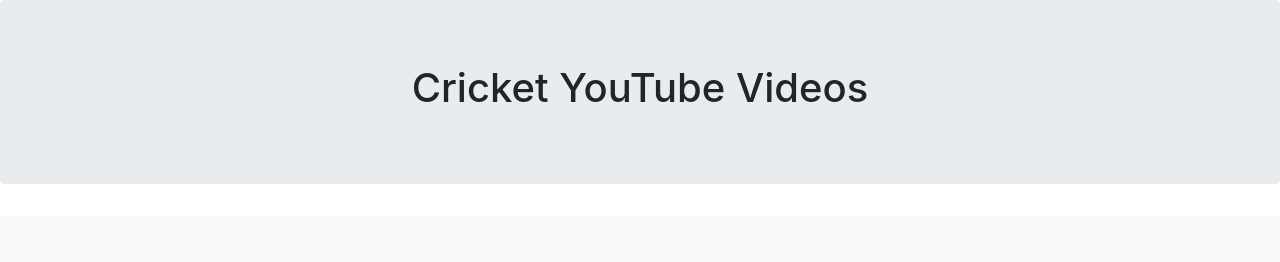
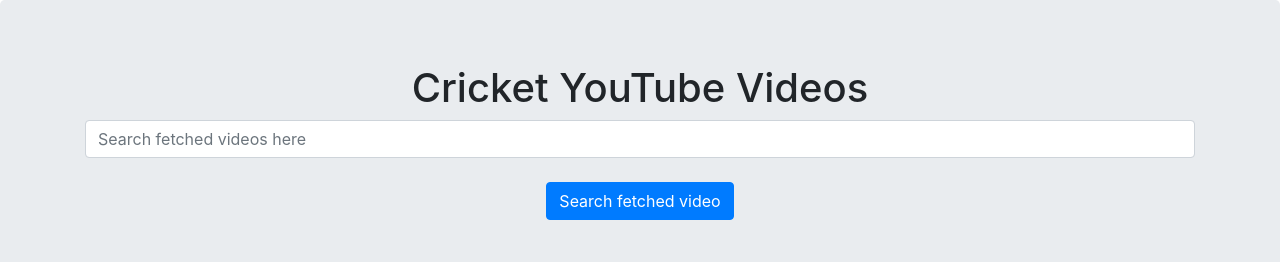
Before and after one commit to vishalvrv9/youtube-data-feed, a Django app: template search/templates/search/index.html in a window 1280 px wide. Shown: the top 262 px of the page. Run offline with Django 3.2, Linux system fonts and the light colour scheme; the template is opened without the code that fills it: values that come from a table or form of the project are taken from there, others are empty; data comes from the database, SQL or seed files in the repository; both versions use the stored data as it was after the commit; some libraries are stand-ins or nearby versions.

Commit message:
search api to lookup stored videos

```diff
--- a/search/templates/search/index.html
+++ b/search/templates/search/index.html
@@ -37,6 +37,14 @@
   <section class="jumbotron text-center">
     <div class="container">
       <h1 class="jumbotron-heading">Cricket YouTube Videos</h1>
+      <form method="GET">
+        <div class="input-group mb-3">
+          <input type="text" name="q" class="form-control" aria-label="Username" placeholder="Search fetched videos here">
+        </div>
+        <p>
+          <button type="submit" class="btn btn-primary my-2">Search fetched video</button>
+        </p>
+      </form>
     </div>
   </section>
 
--- a/youtube_search/settings.py
+++ b/youtube_search/settings.py
@@ -25,7 +25,10 @@
 # SECURITY WARNING: don't run with debug turned on in production!
 DEBUG = True
 
-ALLOWED_HOSTS = ['0.0.0.0']
+ALLOWED_HOSTS = [
+    '0.0.0.0',
+    '127.0.0.1'
+]
 
 
 # Application definition
```
Also changed, not shown: search/views.py (+7 -0 lines), db.sqlite3.
